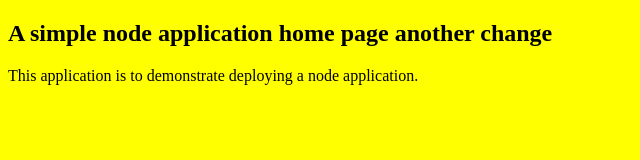
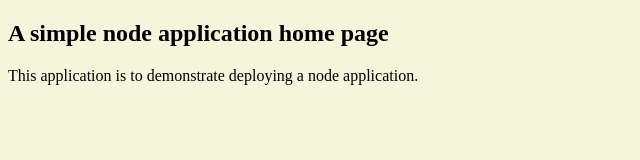
Before and after one commit to essjcee/node_sjc, a website: page index.html in a window 1280 px wide. Shown: the whole page, without its empty margins (0-640 px from the left). Drawn offline with Linux system fonts and the light colour scheme.

Commit message:
Change to html

```diff
--- a/index.html
+++ b/index.html
@@ -1,8 +1,8 @@
 <!DOCTYPE html>
 <html>
 <head><title>Basic Node App</title></head>
-<body style="background-color:yellow">
-  <h2>A simple node application home page another change</h2>
+<body style="background-color:beige">
+  <h2>A simple node application home page</h2>
   <p>This application is to demonstrate deploying a node application.</p>
 </body>
 </html>
```
